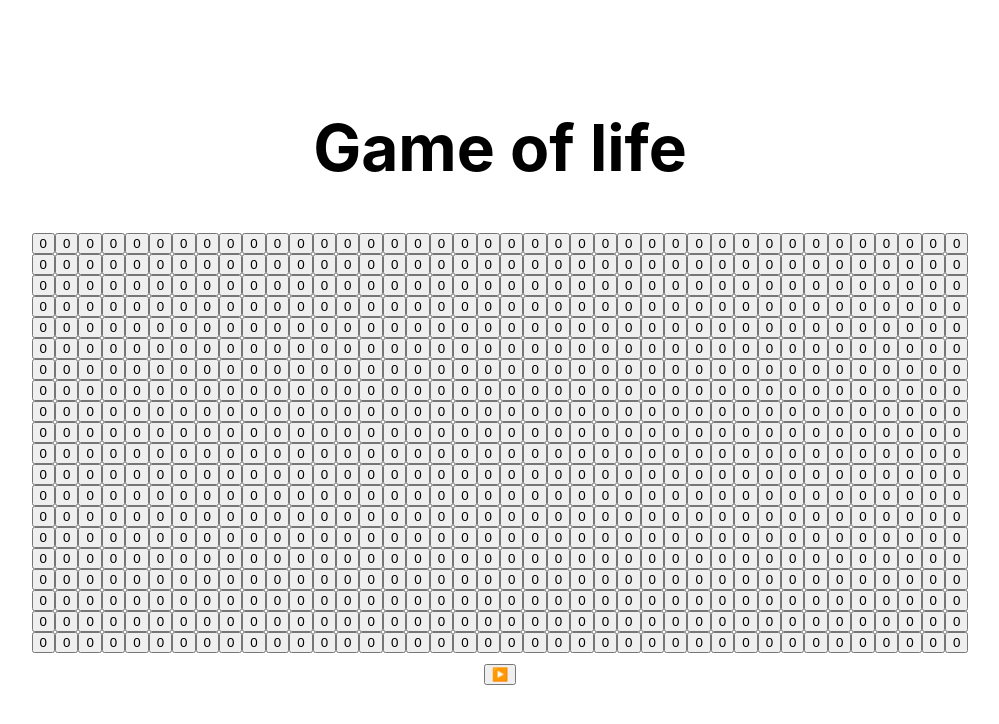
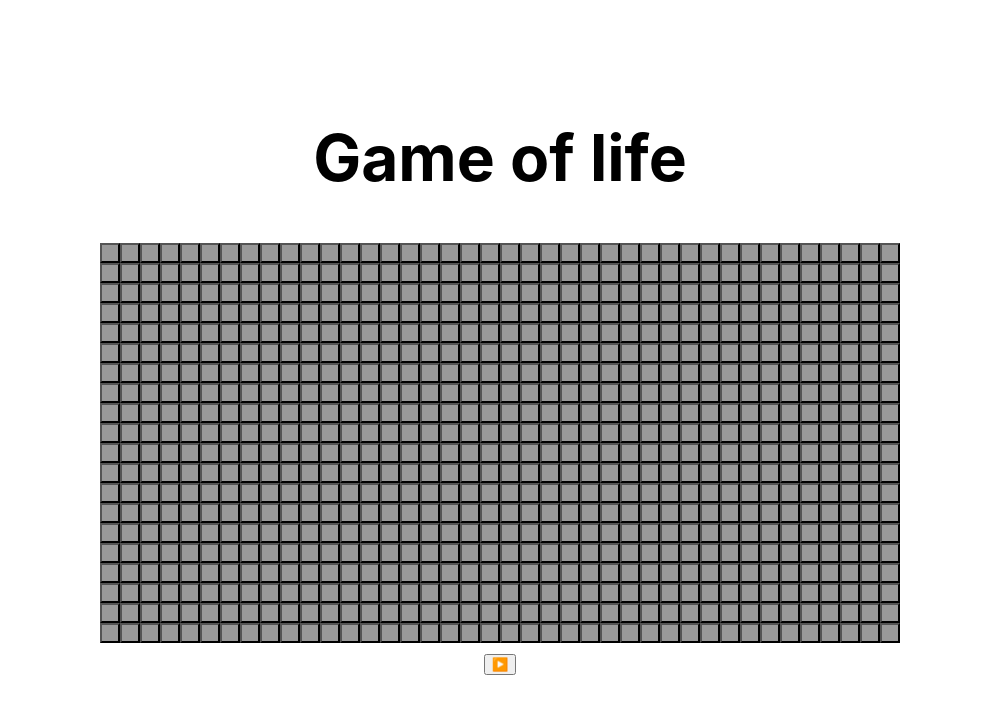
Before and after one commit to yuta4030/game-of-life, a Next.js app in the folder gameoflife/: page / in a window 1280 px wide. Shown: the top 724 px of the page, without its empty margins (140-1139 px from the left). Built offline with nearby package versions, Linux system fonts and the light colour scheme.

Commit message:
add button style

```diff
--- a/gameoflife/pages/index.js
+++ b/gameoflife/pages/index.js
@@ -5,9 +5,7 @@ import styles from "../styles/Home.module.css";
 
 function Cell(props) {
   return (
-    <button onClick={props.onClick}>
-     {props.number ? "1" : "0"}
-    </button>
+    <button onClick={props.onClick} className={props.is_alive ? styles.alive : styles.dead}></button>
   )
 }
 
@@ -140,7 +138,7 @@ class Game extends React.Component {
         cell_list.push(
           <Cell
             key={h * width + w}
-            number={this.state.cells[h][w]}
+            is_alive={this.state.cells[h][w]}
             onClick={() => this.handleClickCell({height: h, width: w})}
           />
         )
--- a/gameoflife/styles/Home.module.css
+++ b/gameoflife/styles/Home.module.css
@@ -120,3 +120,15 @@
     flex-direction: column;
   }
 }
+
+.alive {
+  min-width: 20px;
+  min-height: 20px;
+
+  background-color: #9EDE73;
+}
+.dead {
+  min-width: 20px;
+  min-height: 20px;
+  background-color: #999999;
+}
```
